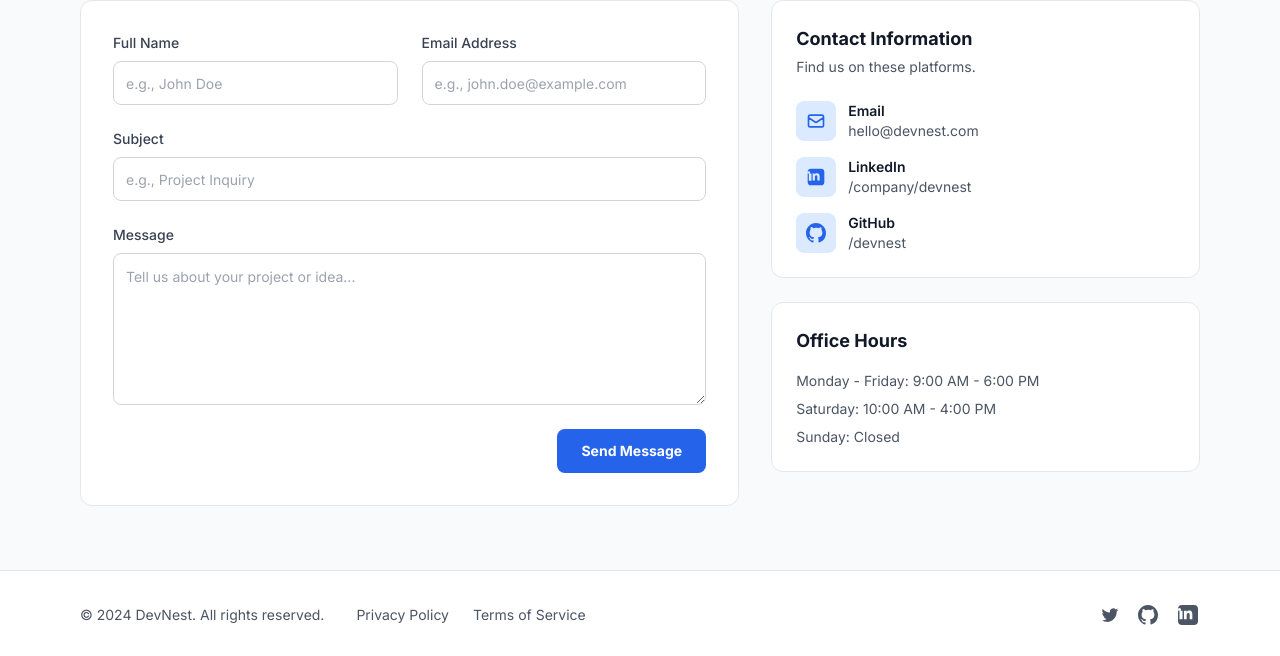
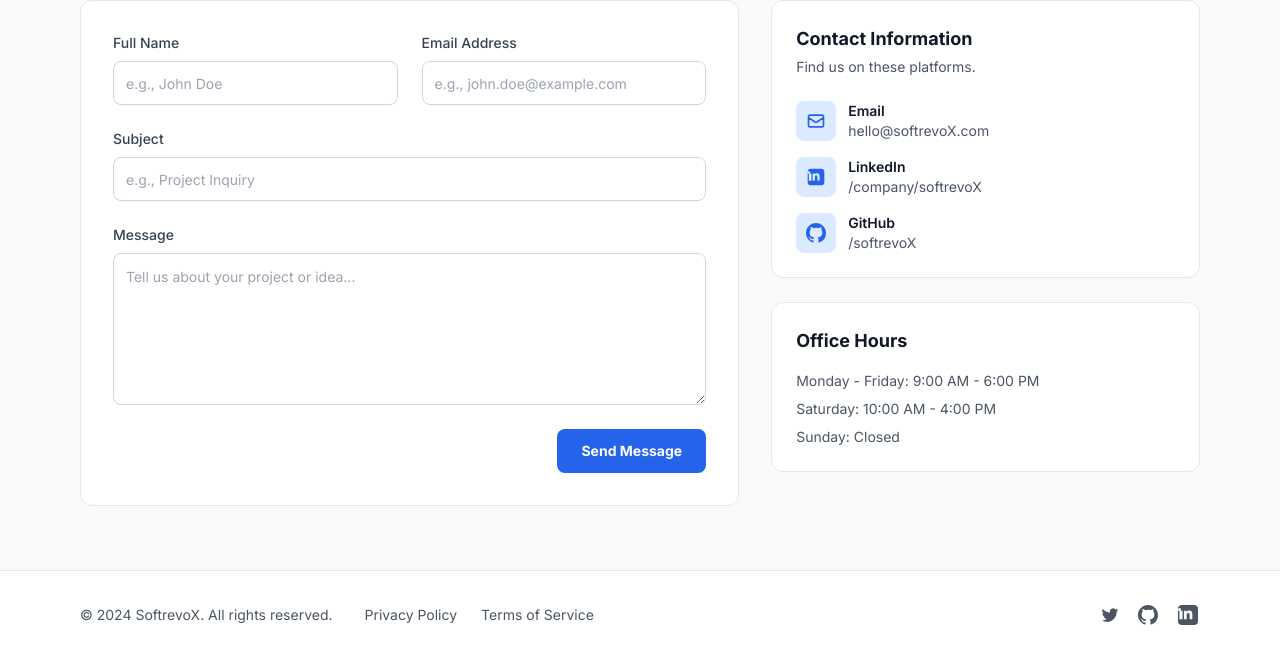
Before and after one commit to Mehrajbd/devnest, a Next.js app: page /contact in a window 1280 px wide. Shown: the part 288-944 px from the top of the page. Built offline with nearby package versions, Linux system fonts and the light colour scheme.

Commit message:
first commit

```diff
--- a/app/about/page.js
+++ b/app/about/page.js
@@ -11,7 +11,7 @@ export default function About() {
             <div className="flex flex-col gap-8">
               <div className="text-center">
                 <h1 className="text-4xl font-bold text-gray-900 dark:text-white md:text-5xl">
-                  About DevNest
+                  About SoftrevoX
                 </h1>
                 <p className="mt-4 text-lg text-gray-600 dark:text-gray-400 max-w-2xl mx-auto">
                   We are a team of passionate developers dedicated to building exceptional digital experiences.
--- a/app/layout.js
+++ b/app/layout.js
@@ -6,8 +6,8 @@ import { ThemeProvider } from '@/components/ThemeProvider'
 const inter = Inter({ subsets: ['latin'] })
 
 export const metadata = {
-  title: 'DevNest - Your Partner with IT Solutions',
-  description: 'DevNest transforms ideas into powerful digital products with expertise in modern web technologies.',
+  title: 'SoftrevoX - Your Partner with IT Solutions',
+  description: 'SoftrevoX transforms ideas into powerful digital products with expertise in modern web technologies.',
 }
 
 export default function RootLayout({ children }) {
--- a/components/Contact.js
+++ b/components/Contact.js
@@ -125,7 +125,7 @@ export default function Contact() {
 
                 <div className="mt-6 flex flex-col gap-4">
                   <a
-                    href="mailto:hello@devnest.com"
+                    href="mailto:hello@softrevoX.com"
                     className="group flex items-center gap-3"
                   >
                     <div className="flex size-10 items-center justify-center rounded-lg bg-blue-100 text-blue-600 dark:bg-blue-900 dark:text-blue-400">
@@ -136,7 +136,7 @@ export default function Contact() {
                     <div>
                       <p className="text-sm font-semibold text-gray-900 dark:text-white">Email</p>
                       <p className="text-sm text-gray-600 transition-colors group-hover:text-blue-600 dark:text-gray-400">
-                        hello@devnest.com
+                        hello@softrevoX.com
                       </p>
                     </div>
                   </a>
@@ -153,7 +153,7 @@ export default function Contact() {
                     <div>
                       <p className="text-sm font-semibold text-gray-900 dark:text-white">LinkedIn</p>
                       <p className="text-sm text-gray-600 transition-colors group-hover:text-blue-600 dark:text-gray-400">
-                        /company/devnest
+                        /company/softrevoX
                       </p>
                     </div>
                   </a>
@@ -170,7 +170,7 @@ export default function Contact() {
                     <div>
                       <p className="text-sm font-semibold text-gray-900 dark:text-white">GitHub</p>
                       <p className="text-sm text-gray-600 transition-colors group-hover:text-blue-600 dark:text-gray-400">
-                        /devnest
+                        /softrevoX
                       </p>
                     </div>
                   </a>
--- a/components/Footer.js
+++ b/components/Footer.js
@@ -7,7 +7,7 @@ export default function Footer() {
         <div className="flex flex-col items-center justify-between gap-6 sm:flex-row">
           <div className="flex flex-col items-center gap-4 sm:flex-row sm:gap-8">
             <p className="text-sm text-gray-600 dark:text-gray-400">
-              © 2024 DevNest. All rights reserved.
+              © 2024 SoftrevoX. All rights reserved.
             </p>
 
             <div className="flex items-center gap-6">
--- a/components/Projects.js
+++ b/components/Projects.js
@@ -21,7 +21,7 @@ const projects = [
     title: 'Woo Commerce Website : Gosto Bari',
     description: 'GostoBari is an online fresh chicken delivery platform offering customizable chicken cuts exactly the way customers prefer. The website showcases premium-quality chicken selections—from whole skin-on birds to curry cuts—professionally chosen and delivered fresh to customers’ doorsteps.',
     image: '/Screenshot_1.png',
-    technologies: ['WordPress'],
+    technologies: ['WordPress','WooCommerce'],
     liveUrl: 'https://gostobari.com',
     caseStudyUrl: '#'
   },
--- a/components/TechStack.js
+++ b/components/TechStack.js
@@ -24,7 +24,7 @@ const expertiseCards = [
   {
     title: 'Cybersecurity',
     description: 'Comprehensive security measures and protocols to protect your digital assets from threats and vulnerabilities.',
-    technologies: ['SSL/TLS', 'Firewalls', 'Encryption', 'Pen Testing'],
+    technologies: ['SSL/TLS', 'Firewalls', 'Encryption', 'Network & Server Pentesting', 'Web, API, and Mobile Application Pen Testing'],
     gradient: 'from-red-50 to-orange-50 dark:from-red-900/20 dark:to-orange-900/20',
     border: 'border-red-100 dark:border-red-800/30',
     bgCircle: 'bg-red-200 dark:bg-red-800/30',
--- a/package.json
+++ b/package.json
@@ -1,5 +1,5 @@
 {
-  "name": "devnest-landing",
+  "name": "softrevoX-landing",
   "version": "0.1.0",
   "private": true,
   "scripts": {
```
